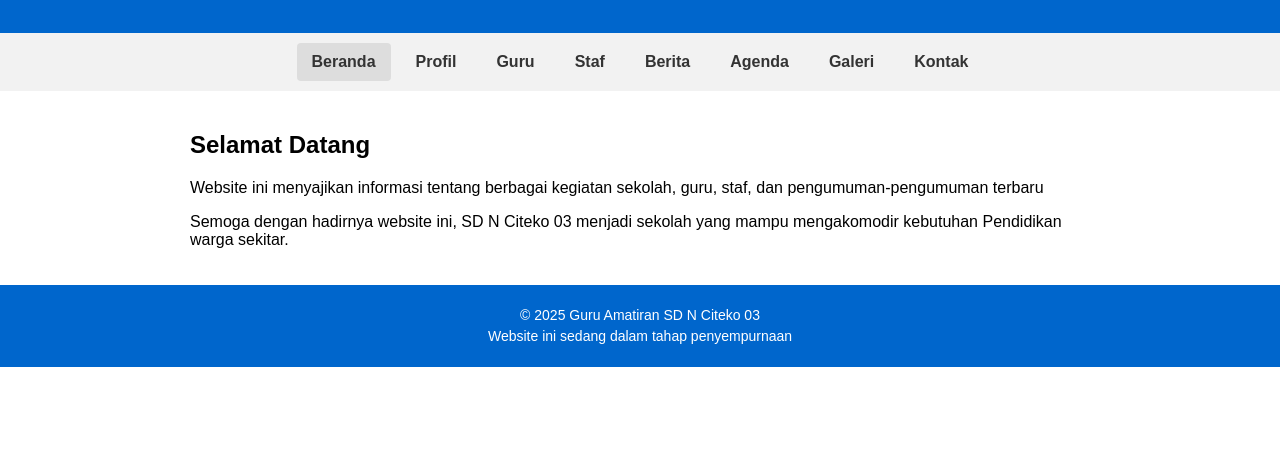
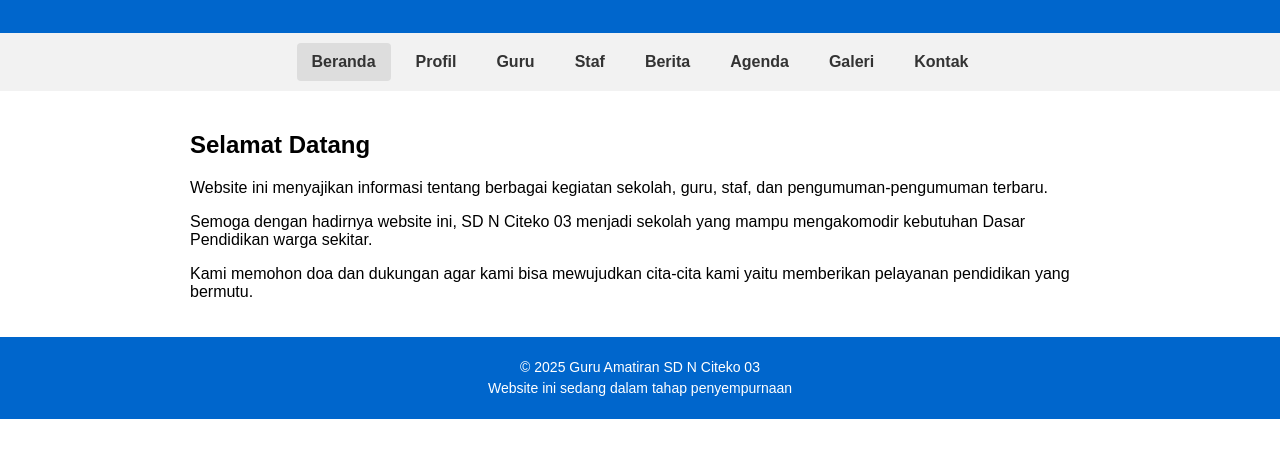
Before and after one commit to citeko/sdnciteko03, a plain HTML site: page index.html in a window 1280 px wide. Shown: the part 121-578 px from the top of the page. Drawn offline with Linux system fonts and the light colour scheme.

Commit message:
Update index.html

```diff
--- a/index.html
+++ b/index.html
@@ -111,8 +111,9 @@
   <main>
     <section>
       <h2>Selamat Datang</h2>
-      <p>Website ini menyajikan informasi tentang berbagai kegiatan sekolah, guru, staf, dan pengumuman-pengumuman terbaru</p>
-      <p>Semoga dengan hadirnya website ini, SD N Citeko 03 menjadi sekolah yang mampu mengakomodir kebutuhan Pendidikan warga sekitar.</p>
+      <p>Website ini menyajikan informasi tentang berbagai kegiatan sekolah, guru, staf, dan pengumuman-pengumuman terbaru.</p>
+      <p>Semoga dengan hadirnya website ini, SD N Citeko 03 menjadi sekolah yang mampu mengakomodir kebutuhan Dasar Pendidikan warga sekitar.</p>
+      <p>Kami memohon doa dan dukungan agar kami bisa mewujudkan cita-cita kami yaitu memberikan pelayanan pendidikan yang bermutu.</p>
     </section>
   </main>
 
```
